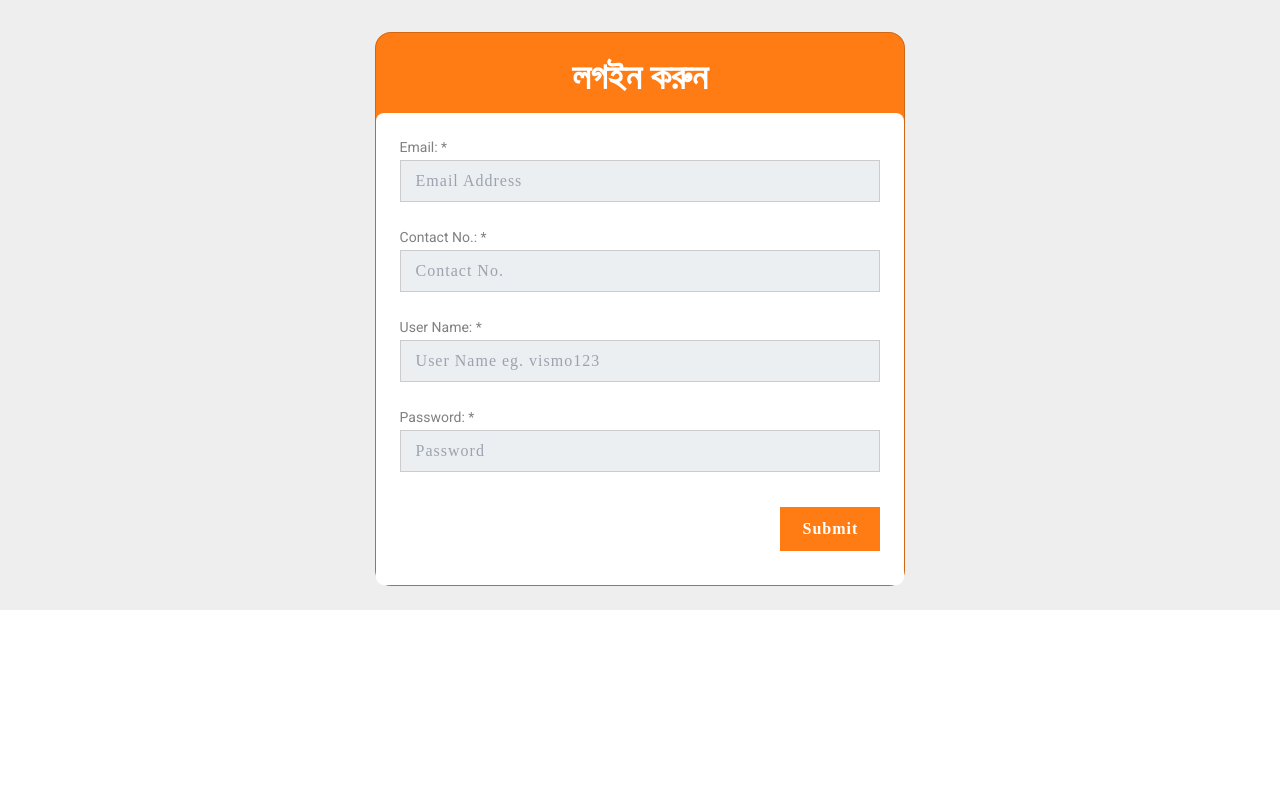
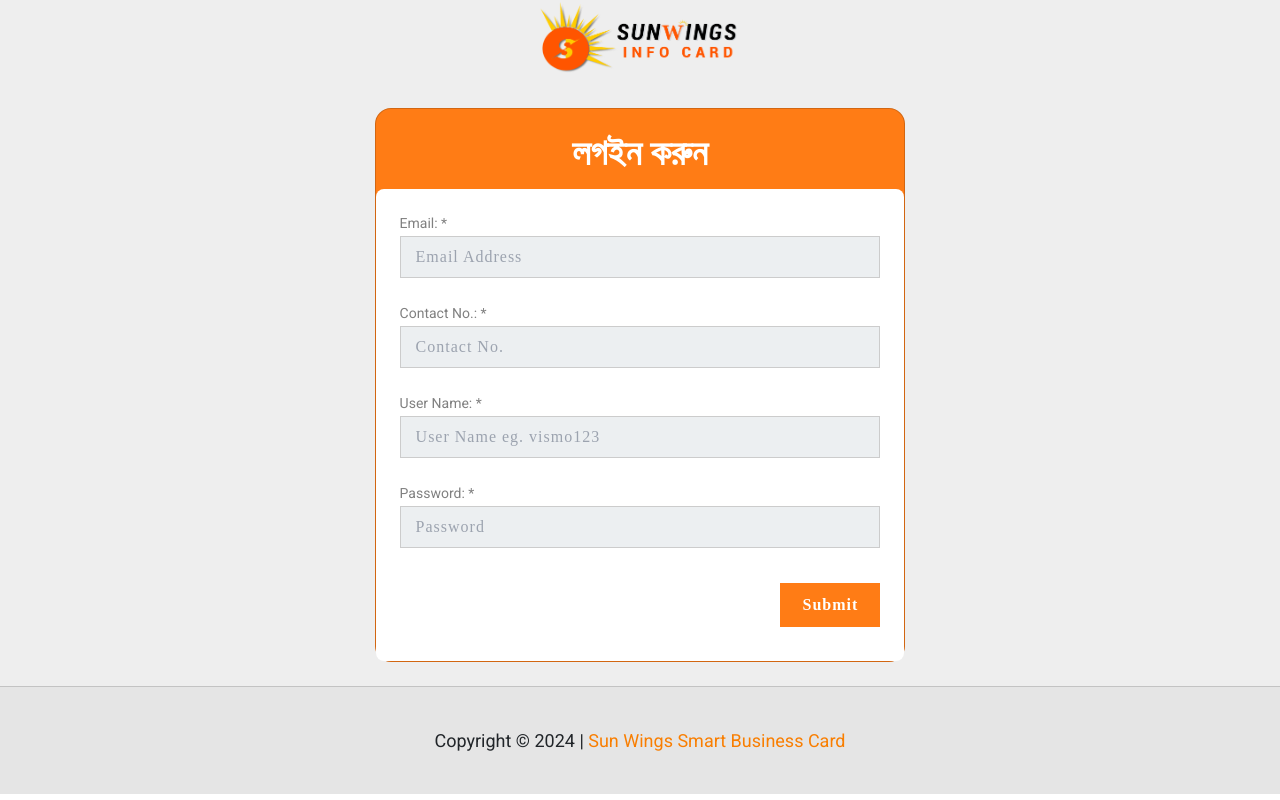
Before and after one commit to mshipan/sunwings-smart-business-card, a React (Vite) app: page /login in a window 1280 px wide. Built offline with nearby package versions, Linux system fonts and the light colour scheme; no server answers.

Commit message:
Logo and footer added  login page

```diff
--- a/src/pages/login/Login.jsx
+++ b/src/pages/login/Login.jsx
@@ -1,9 +1,15 @@
-
+import { Link } from "react-router-dom";
+import logo from "../../assets/images/info_card_logo.png"
+import Footer from "../../components/shared/Footer";
 
 const Login = () => {
   return (
     <div>
-
+      <div className="flex flex-col items-center justify-center gap-4">
+        <Link to="/">
+          <img src={logo} alt="Logo" className="w-56" />
+        </Link>
+      </div>
       <div class="registration">
         <div class="container-fluid">
           <div class="row justify-content-center">
@@ -51,7 +57,9 @@ const Login = () => {
           </div>
         </div>
       </div>
-
+      <div>
+        <Footer />
+      </div>
     </div>
   );
 };
```
